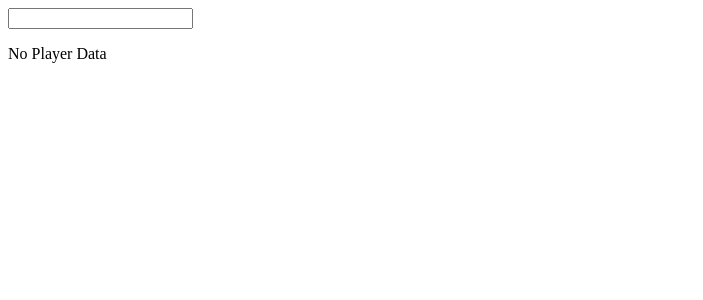
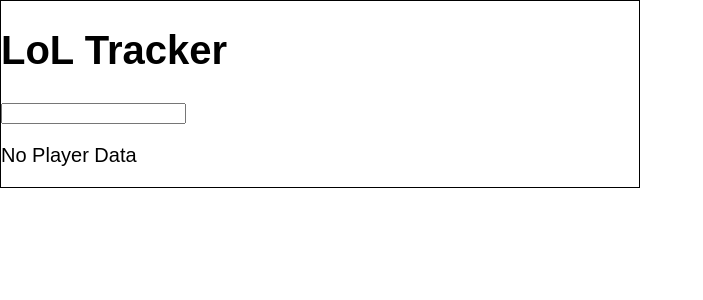
Before and after one commit to jlchuun/lol-tracker, a React (Create React App) app: page / in a window 1280 px wide. Shown: the top 300 px of the page, without its empty margins (0-703 px from the left). Built offline with nearby package versions, Linux system fonts and the light colour scheme; the HTML template or start-up script is replaced by a standard one.

Commit message:
Adjusted app styling

```diff
--- a/src/App.js
+++ b/src/App.js
@@ -1,4 +1,5 @@
-import React, { useState } from 'react'
+import React, { useEffect, useState } from 'react'
+import appStyles from './App.module.css'
 import axios from 'axios'
 
 const App = () => {
@@ -22,21 +23,28 @@
     setSummonerSearch('')
   }
 
+  useEffect(() => {
+    document.title = 'LoL Tracker'
+  }, [])
+
   return (
-    <div>
+    <div className={appStyles.container}>
+      <header className={appStyles.header}>
+        <h1>LoL Tracker</h1>
         <form onSubmit={summ => searchUser(summ)}>
           <input type="text" onChange={(e) => setSummonerSearch(e.target.value)}value={summonerSearch} />
         </form>
         {JSON.stringify(summoner) !== '{}' ? <p>{summoner.name}</p> : <p>No Player Data</p>}
+      </header>
 
+      <div className={appStyles.matchHistory}>
         {matchHistory.length !== 0 ?
           <>
-        {matchHistory.map((matchInfo, index) =>
+          {matchHistory.map((matchInfo) =>
             <>
-            <h1>Match {index + 1}</h1>
-            <div>
-              {matchInfo.info.participants.map((data, summIndex) =>
-                <p>Player {summIndex + 1}: {data.summonerName}, KDA: {data.kills} / {data.deaths} / {data.assists}</p>
+              <div className={appStyles.match}>
+                {matchInfo.info.participants.map((data) =>
+                  <p>{data.summonerName}, KDA: {data.kills} / {data.deaths} / {data.assists}</p>
                 )}
               </div>
             </>)}
@@ -44,6 +52,7 @@
           :
           <></>
         }
+      </div>
 
     </div>
   )
--- /dev/null
+++ b/src/App.module.css
@@ -0,0 +1,38 @@
+html {
+    font-family: 'Quicksand', sans-serif;
+    font-size: calc(20rem / 16);
+    box-sizing: border-box;
+}
+
+body {
+    margin: 0;
+}
+
+.container {
+    width: 100vw;
+    height: 100vh;
+
+    display: grid;
+    grid-template-columns: repeat(4,1fr);
+    grid-template-rows: 1fr 5fr;
+    grid-template-areas:
+    "header header header header"
+    "recent matchHistory matchHistory matchHistory"
+}
+
+.header {
+    grid-area: header;
+    border: 1px solid black;
+    grid-column: 1 / 3;
+}
+
+.matchHistory {
+    grid-area: matchHistory;
+    font-size: 12px;
+}
+.match {
+    display: flex;
+    border: 1px solid black;
+    align-items: center;
+    height: 100px;
+}
```
Lines whose indentation alone changed are shown as unchanged.
